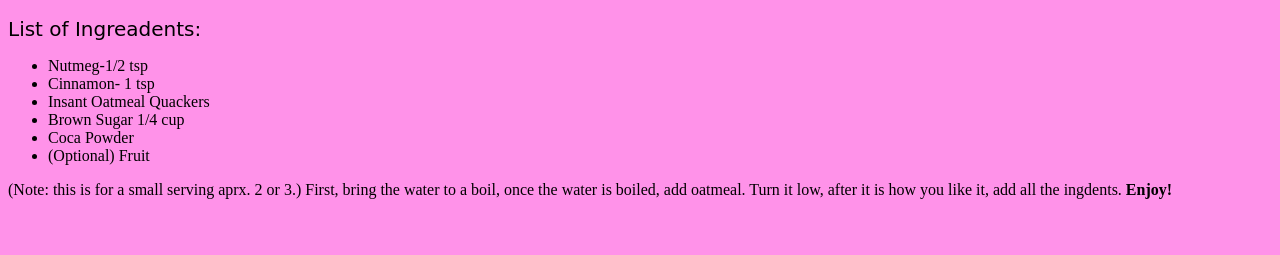
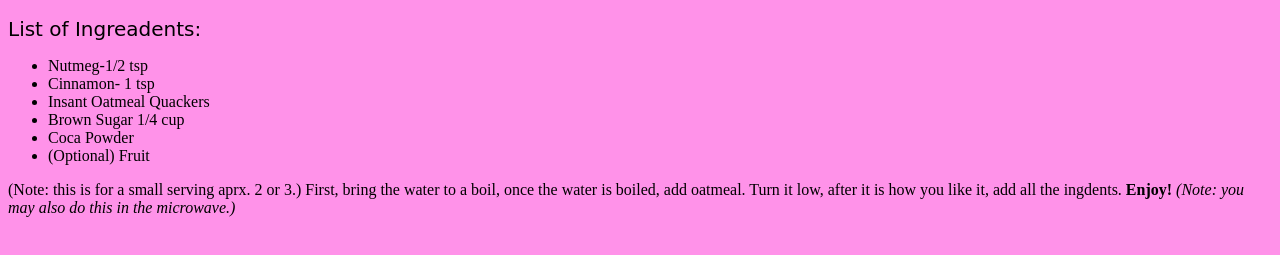
Before and after one commit to Madtx11/Madtx11.github.io, a plain HTML site: page index.html in a window 1280 px wide. Shown: the part 105-360 px from the top of the page. Drawn offline with Linux system fonts and the light colour scheme.

Commit message:
<> Nothing new</>

```diff
--- a/index.html
+++ b/index.html
@@ -50,7 +50,7 @@
   <li> Coca Powder</li>
      <li>(Optional) Fruit </li>
 </ul>
-        <p id="step-one">    (Note: this is for a small serving aprx. 2 or 3.) First, bring the water to a boil, once the water is boiled, add oatmeal. Turn it low, after it is how you like it, add all the ingdents. <strong>Enjoy! </strong></p>
+        <p id="step-one">    (Note: this is for a small serving aprx. 2 or 3.) First, bring the water to a boil, once the water is boiled, add oatmeal. Turn it low, after it is how you like it, add all the ingdents. <strong>Enjoy! </strong> <em>(Note: you  may also do this in the microwave.) </em></p>
 
     </body>
 </html>
```
